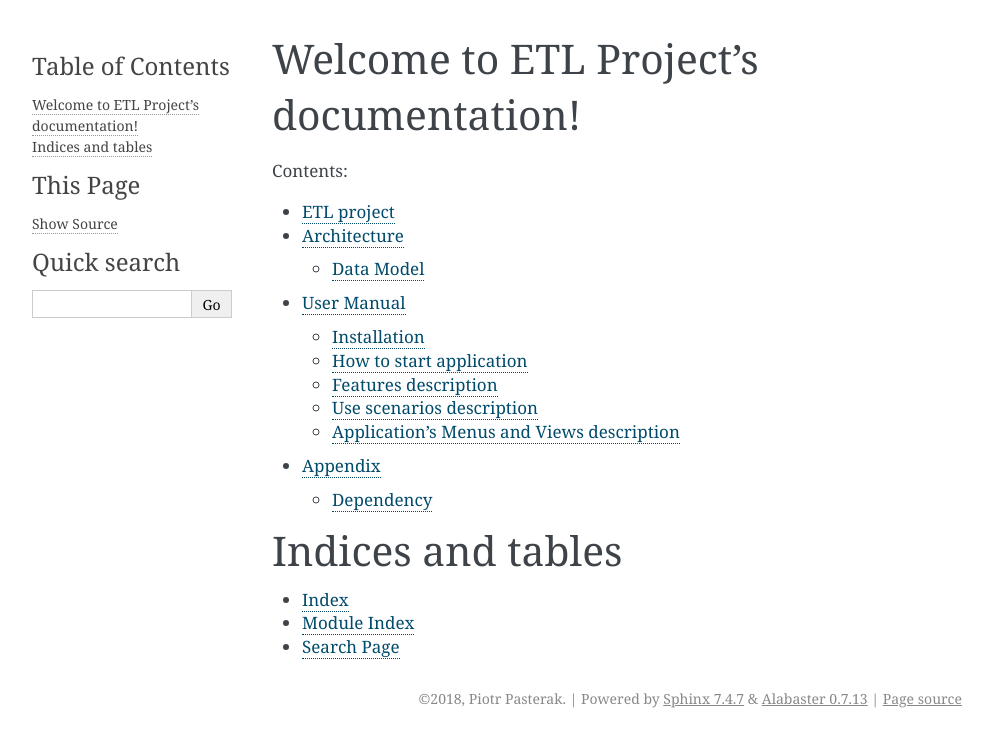
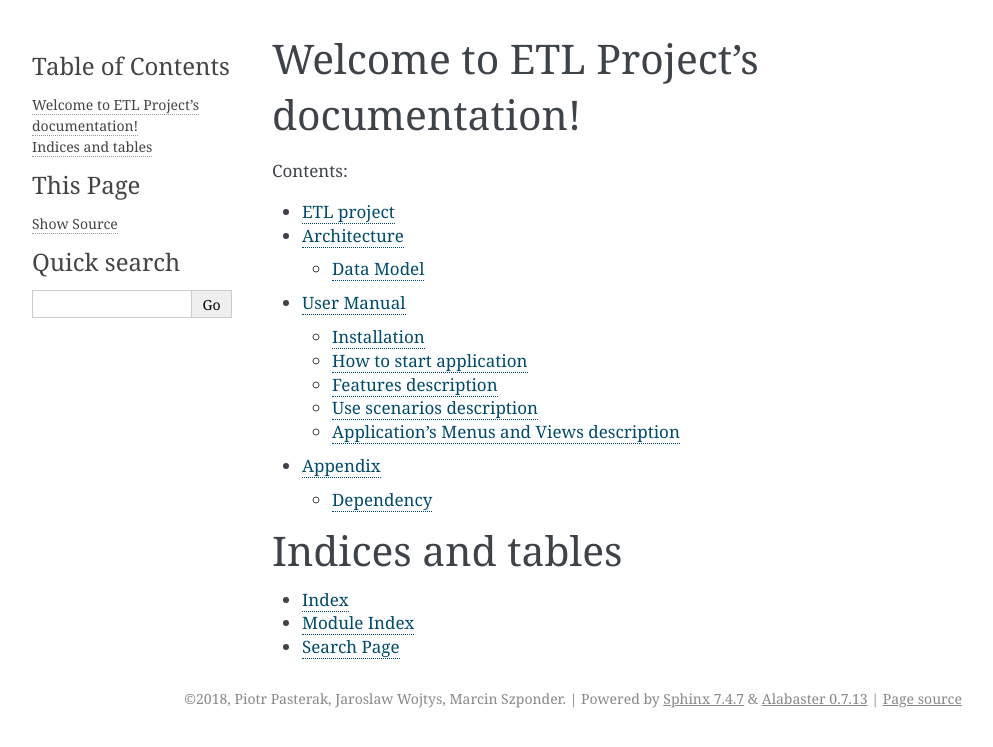
Before and after one commit to piotrpasterak/ETL, a Sphinx documentation site: the page built from doc/source/index.rst, in a window 1280 px wide. Shown: the top 747 px of the page, without its empty margins (148-1141 px from the left). Built offline with Sphinx 7.4.7, drawn with Linux system fonts in a browser that asks for light colours.

Commit message:
Minor Doc update.

```diff
--- a/doc/source/conf.py
+++ b/doc/source/conf.py
@@ -21,7 +21,7 @@ sys.path.insert(0, os.path.abspath('../../install_scripts/'))
 # -- Project information -----------------------------------------------------
 
 project = 'ETL Project'
-copyright = '2018, Piotr Pasterak'
+copyright = '2018, Piotr Pasterak, Jaroslaw Wojtys, Marcin Szponder'
 author = 'Piotr Pasterak, Jaroslaw Wojtys, Marcin Szponder'
 
 # The short X.Y version
```
